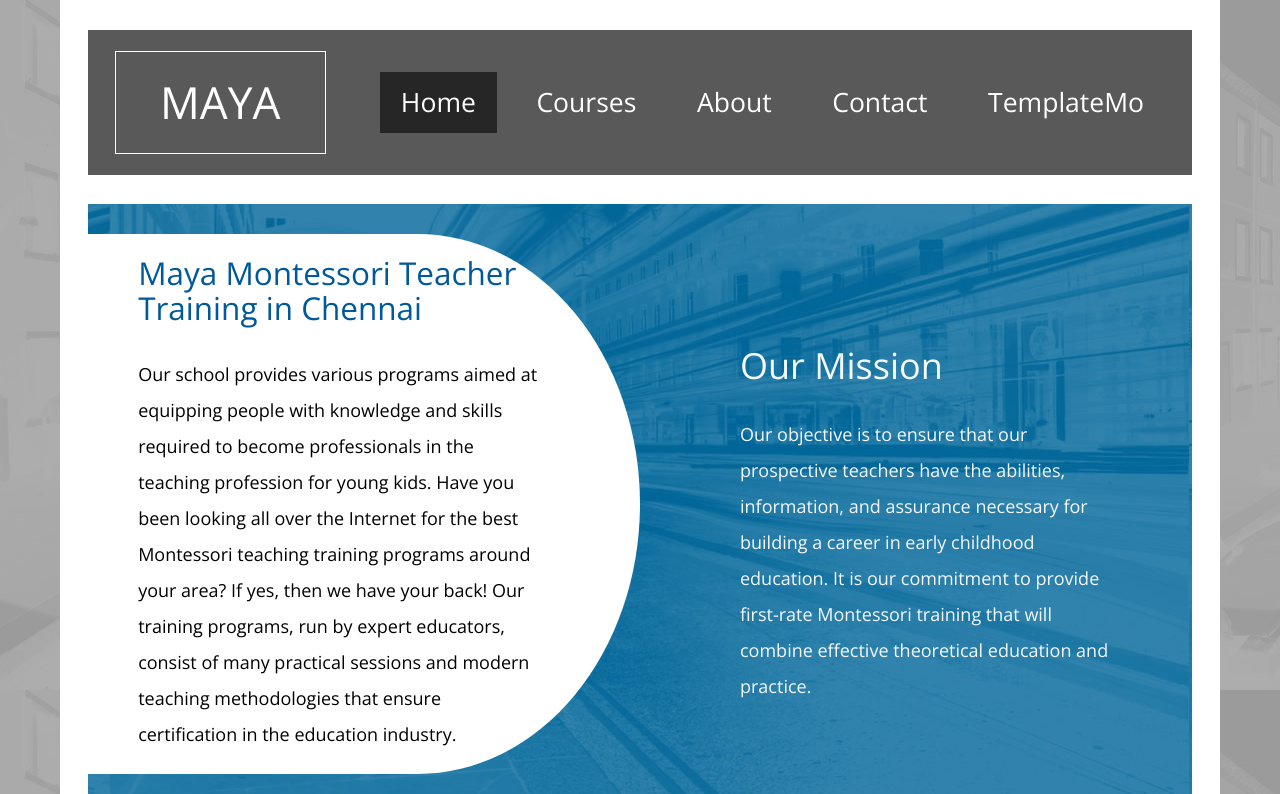
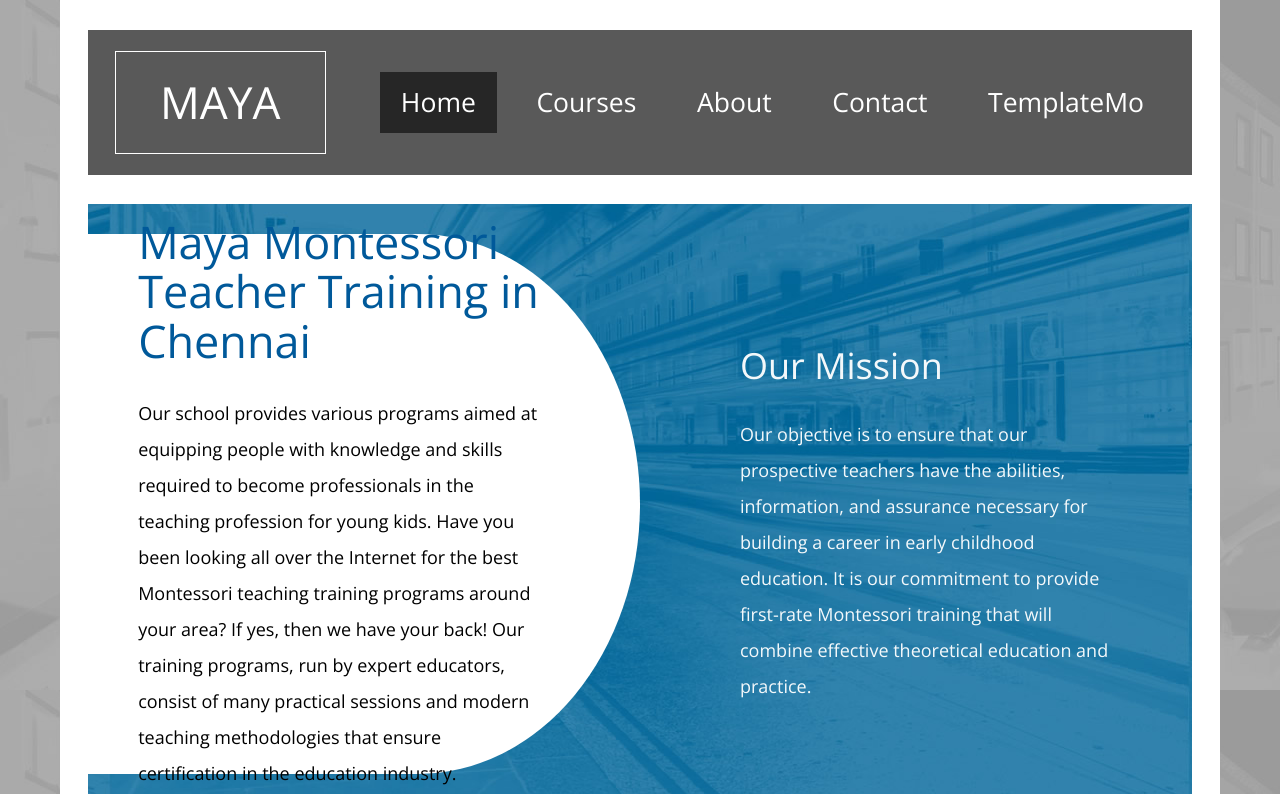
Before and after one commit to vanajaviswanathan/montessori, a plain HTML site: page index.html in a window 1280 px wide. Shown: the top 794 px of the page. Drawn offline with nearby package versions, Linux system fonts and the light colour scheme; a script that the page names is missing.

Commit message:
Update index.html

```diff
--- a/index.html
+++ b/index.html
@@ -44,7 +44,7 @@
       "sameAs": "https://www.linkedin.com/feed/"
     }
     </script>
-    <title>TemplateMo - Maya Bootstrap 4.0 HTML CSS Layout</title>
+    <title>Maya Montessori Teacher Training</title>
 <!--
 
 TemplateMo 482 Maya
@@ -116,7 +116,7 @@ https://templatemo.com/tm-482-strip
                         <div class="tm-white-curve-left-rec"></div>
                         <div class="tm-white-curve-left-circle"></div>
                         <div class="tm-white-curve-text">
-                            <h3 class="tm-section-header blue-text">Maya Montessori Teacher Training in Chennai</h3>
+                            <h1 class="tm-section-header blue-text">Maya Montessori Teacher Training in Chennai</h1>
                             <p>
                                 Our school provides various programs aimed at equipping people with knowledge and skills required to become professionals in the teaching profession for young kids. Have you been looking all over the Internet for the best Montessori teaching training programs around your area? If yes, then we have your back! Our training programs, run by expert educators, consist of many practical sessions and modern teaching methodologies that ensure certification in the education industry.
                             </p>
```
